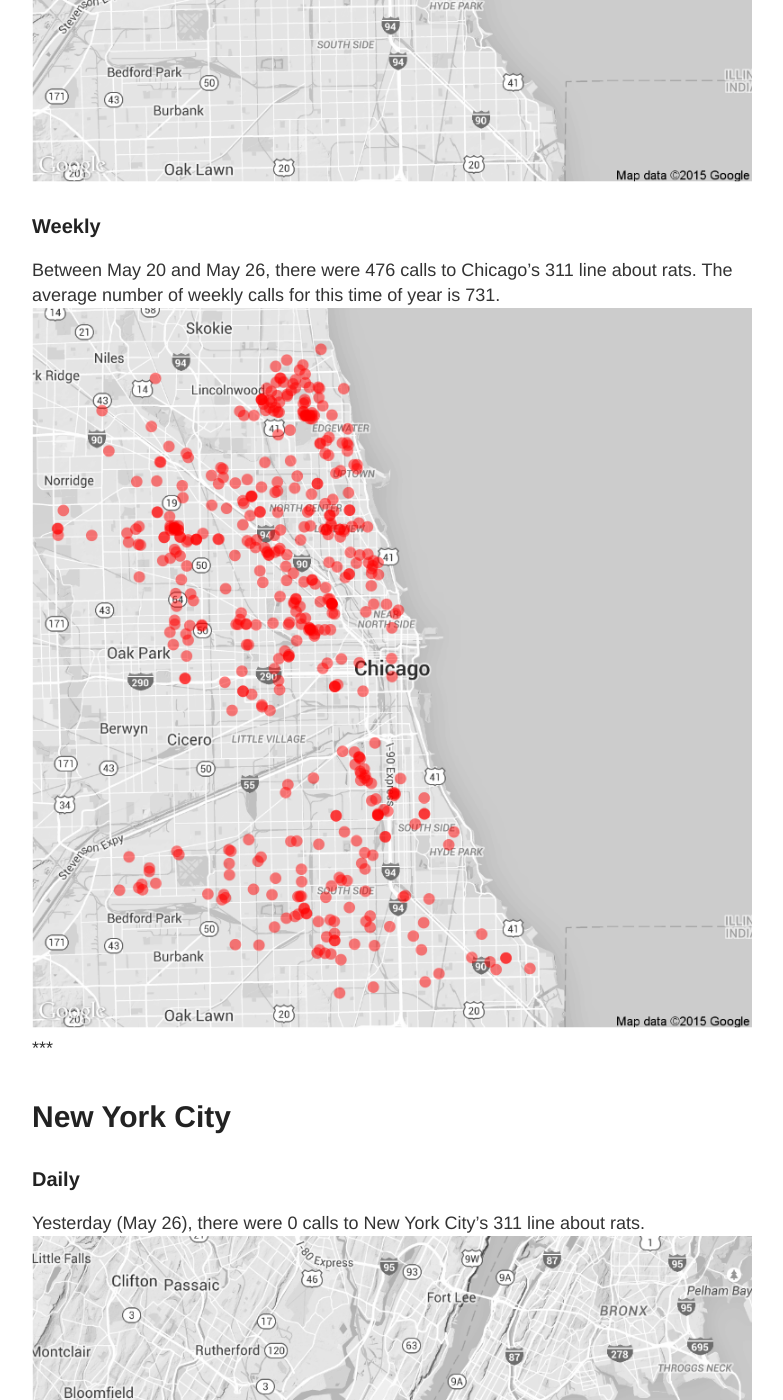
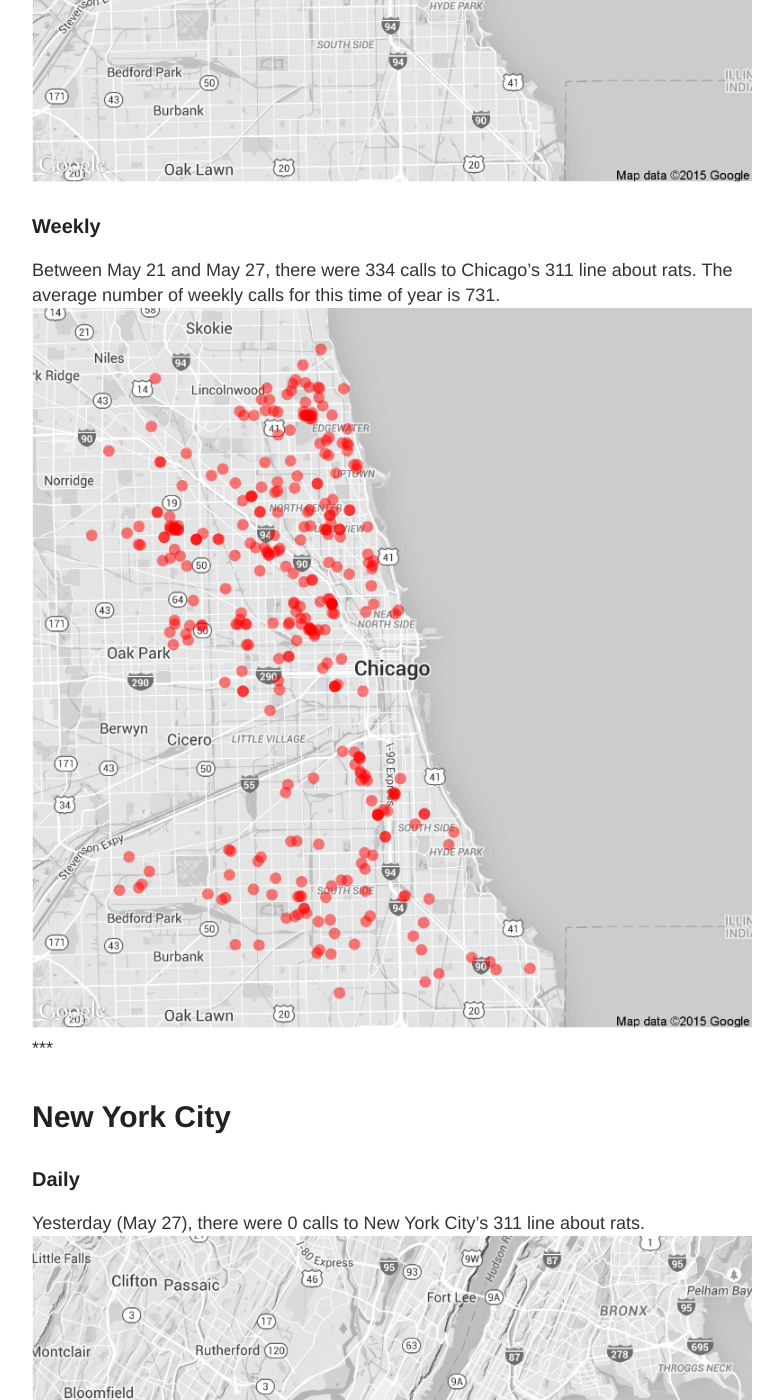
Before and after one commit to DanielHadley/ratmaps, a Jekyll site: the page built from daily.md, in a window 1280 px wide and 1400 px high, scrolled down 1033 px. Shown: the whole window, without its empty margins (248-1031 px from the left). Built offline with Jekyll 4.4.1, drawn with Linux system fonts in a browser that asks for light colours; comment, search, counter and statistics services are not loaded; some of the changed text lies outside the part shown.

Commit message:
Daily Maps

```diff
--- a/daily.md
+++ b/daily.md
@@ -15,22 +15,22 @@
 
 ### Daily
 
-Yesterday (May 26), there were 0 calls to Chicago's 311 line about rats.
+Yesterday (May 27), there were 0 calls to Chicago's 311 line about rats.
 ![Chicago rat calls to 311 weekly map]({{ site.cityimages }}/daily/Chicago_Rat_Map_Daily.png)
 
 ### Weekly
-Between May 20 and May 26, there were 476 calls to Chicago's 311 line about rats. The average number of weekly calls for this time of year is 731.
+Between May 21 and May 27, there were 334 calls to Chicago's 311 line about rats. The average number of weekly calls for this time of year is 731.
 ![Chicago rat calls to 311 weekly map]({{ site.cityimages }}/daily/Chicago_Rat_Map_Weekly.png)
 ***
 # New York City <a id="nyc"><a>
 
 ### Daily
 
-Yesterday (May 26), there were 0 calls to New York City's 311 line about rats.
+Yesterday (May 27), there were 0 calls to New York City's 311 line about rats.
 ![NYC rat calls to 311 weekly map]({{ site.cityimages }}/daily/NYC_Rat_Map_Daily.png)
 
 ### Weekly
-Between May 20 and May 26, there were 0 calls to New York City's 311 line about rats. The average number of weekly calls for this time of year is 271.
+Between May 21 and May 27, there were 0 calls to New York City's 311 line about rats. The average number of weekly calls for this time of year is 271.
 ![NYC rat calls to 311 weekly map]({{ site.cityimages }}/daily/NYC_Rat_Map_Weekly.png)
 
 Each red dot represents one call about a rat seen in that location. The dots are transparent, so multiple calls from one location will be seen as a solid dot. The usual caveats apply: more calls do not necessarily mean that there are more rats in that location than other parts of the city. A cluster of dots could indicate that one resident is unusually vocal about rodents in his or her neighborhood. Also, more densely populated neighborhoods tend to make more calls to 311.
```
Also changed, not shown: images/pages/daily/Chicago_Rat_Map_Daily.png, images/pages/daily/Chicago_Rat_Map_Weekly.png, images/pages/daily/NYC_Rat_Map_Daily.png, images/pages/daily/NYC_Rat_Map_Weekly.png.
